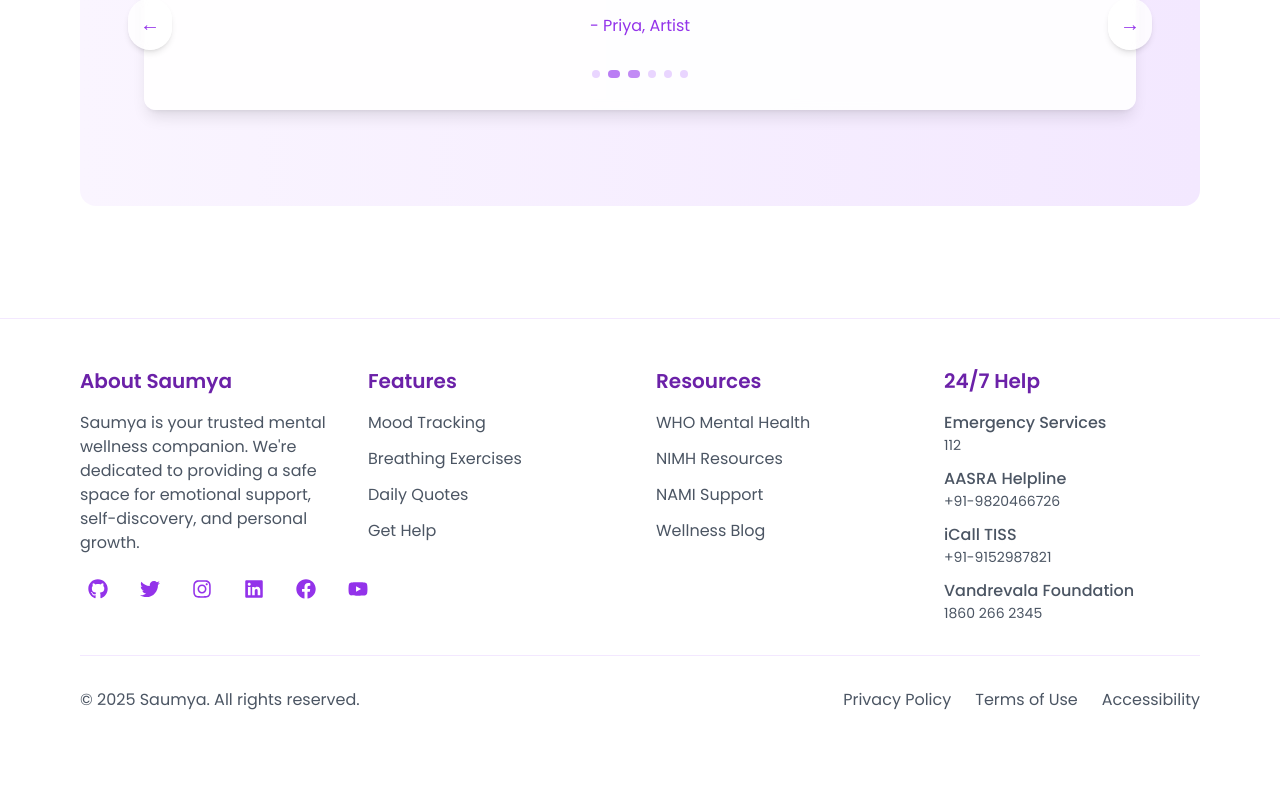
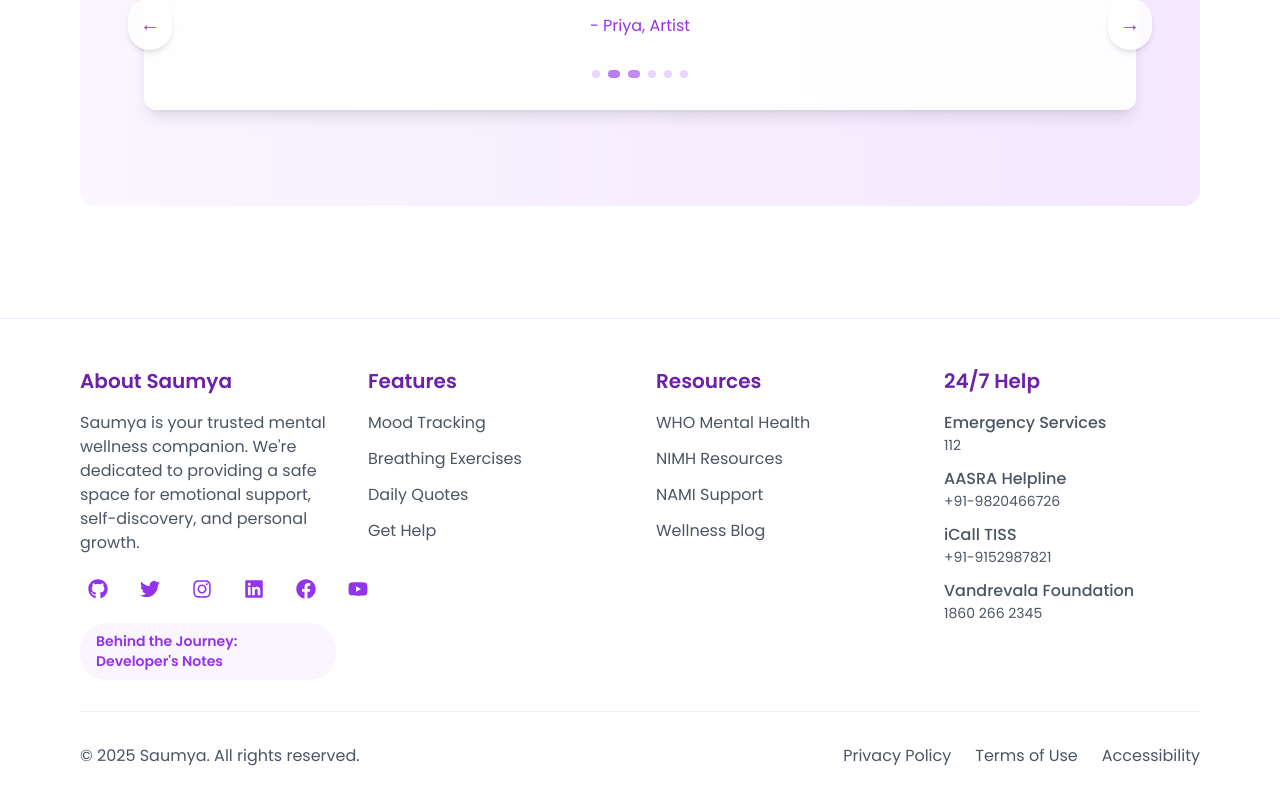
Before and after one commit to rxiddhi/saumya_project, a React (Vite) app: page / in a window 1280 px wide. Shown: the part 2314-3118 px from the top of the page. Before the commit the page ends 3074 px from the top, so only its background shows below. Built offline with nearby package versions, Linux system fonts and the light colour scheme.

Commit message:
Update: Enhance developer notes link styling and text in Footer

```diff
--- a/src/components/Footer.jsx
+++ b/src/components/Footer.jsx
@@ -17,6 +17,12 @@
     { icon: <FaFacebook />, url: 'https://facebook.com/saumyawellness', label: 'Facebook', comingSoon: true },
     { icon: <FaYoutube />, url: 'https://youtube.com/saumyawellness', label: 'YouTube', comingSoon: true }
   ];
+
+  // Add From Developer link
+  const devLink = {
+    text: "Behind the Journey: Developer's Notes",
+    url: "https://drive.google.com/file/d/1GQ886EZeY-R230Bi1Kzjup7hiunYzkeI/view?usp=sharing"
+  };
 
   const emergencyContacts = [
     { name: 'Emergency Services', number: '112' },
@@ -72,6 +78,14 @@
                 </a>
               ))}
             </div>
+            <a
+              href={devLink.url}
+              target="_blank"
+              rel="noopener noreferrer"
+              className="block mt-4 text-purple-600 hover:text-purple-800 transition-all duration-300 text-sm font-semibold bg-purple-50 px-4 py-2 rounded-full hover:bg-purple-100 hover:scale-105 transform inline-flex items-center gap-2 shadow-sm hover:shadow-md"
+            >
+              {devLink.text} <span aria-hidden="true"></span>
+            </a>
           </section>
 
           <section aria-label="Features">
```
